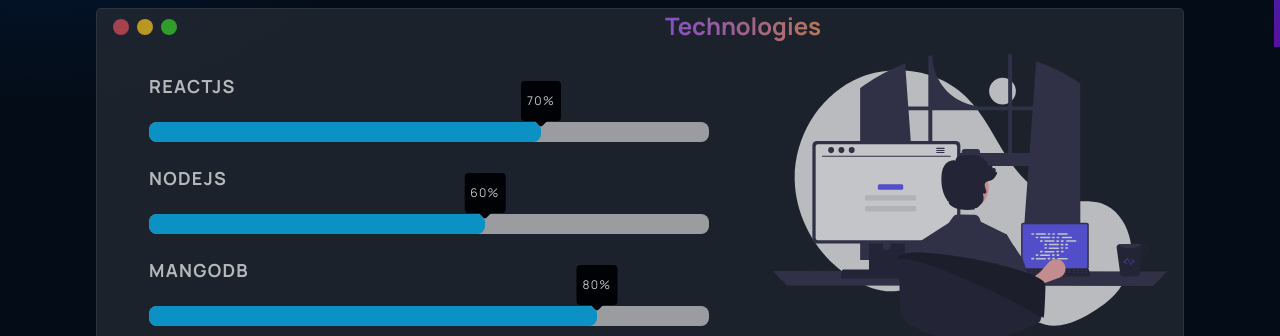
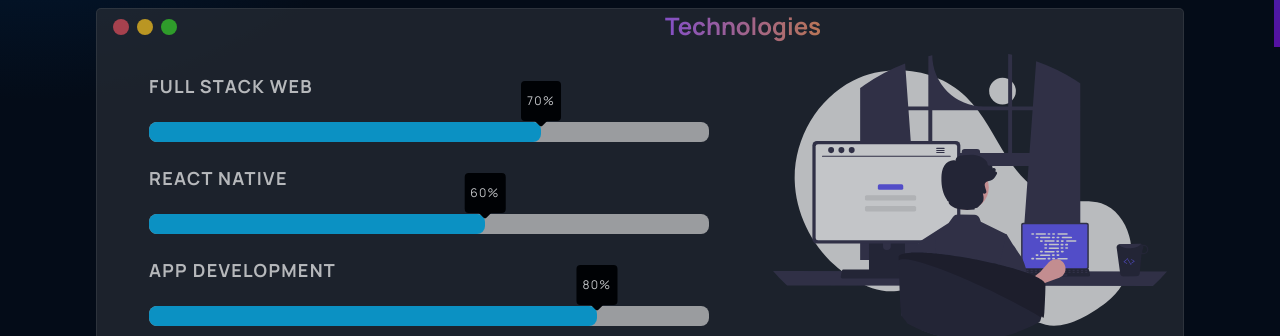
Before and after one commit to mohit-kumar-singh55/portfolio, a React (Create React App) app: page /about in a window 1280 px wide. Shown: the part 753-1089 px from the top of the page. Built offline with nearby package versions, Linux system fonts and the light colour scheme.

Commit message:
fixed bug

```diff
--- a/src/components/About/About.js
+++ b/src/components/About/About.js
@@ -11,6 +11,7 @@
 import technology from "./technology.svg";
 import slanguages from "./slanguages.svg";
 import TypeIt from "typeit-react";
+import {motion} from "framer-motion";
 
 function About() {
     useEffect(() => {
@@ -88,19 +89,19 @@
                             <div className='technology_skills'>
                                 <div className="skills">
                                     <div className="skill">
-                                        <div className="skill-name">ReactJS</div>
+                                        <div className="skill-name">Full Stack Web</div>
                                         <div className="skill-bar">
                                             <div className="skill-per" per="70"></div>
                                         </div>
                                     </div>
                                     <div className="skill">
-                                        <div className="skill-name">NodeJS</div>
+                                        <div className="skill-name">React Native</div>
                                         <div className="skill-bar">
                                             <div className="skill-per" per="60"></div>
                                         </div>
                                     </div>
                                     <div className="skill">
-                                        <div className="skill-name">MangoDb</div>
+                                        <div className="skill-name">App Development</div>
                                         <div className="skill-bar">
                                             <div className="skill-per" per="80"></div>
                                         </div>
--- a/src/components/Home/Hero/Hero.js
+++ b/src/components/Home/Hero/Hero.js
@@ -28,12 +28,12 @@
                                                     waitUntilVisible: true,
                                                 }}
                                                 getBeforeInit={(instance) => {
-                                                    instance.pause(500).type("Web Developer")
-                                                    .pause(1000).move(-10).delete(3).pause(500).type("React")
+                                                    instance.pause(500).type("Full Stack Developer")
+                                                    .pause(1000).move(-10).delete(10).pause(500).type("React")
                                                     .pause(1000).delete(5).type("App")
                                                     .pause(1000).move(10).delete(13)
                                                     .pause(1000).type("Freelancer")
-                                                    .pause(1000).delete(10).type("Competitive Coder");
+                                                    .pause(1000).delete(10).type("Java Developer");
                                                     return instance;
                                                 }} /></h2>
                 <p>Intermediate at - React, React Native, Firebase. Love to play with DOMS.
```
